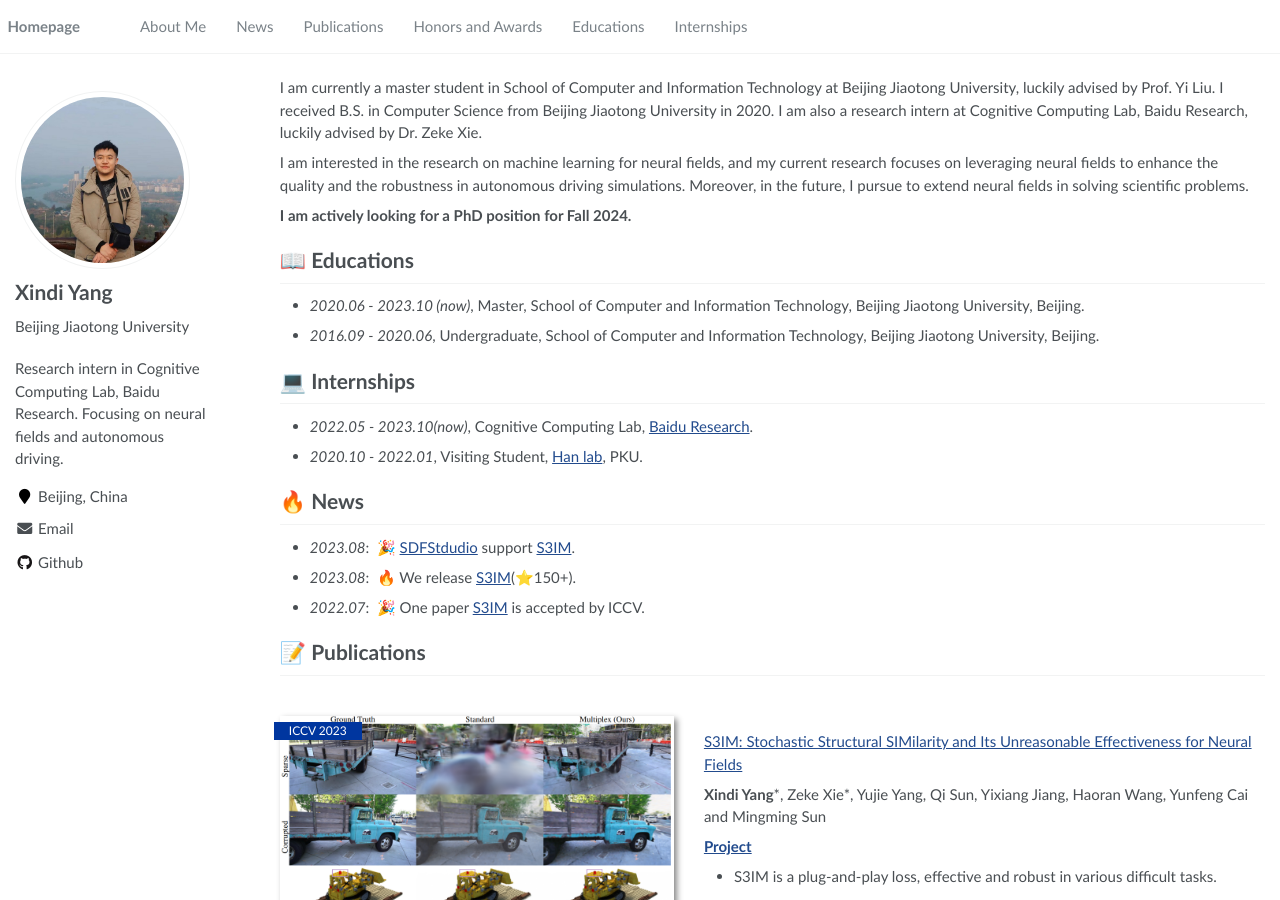
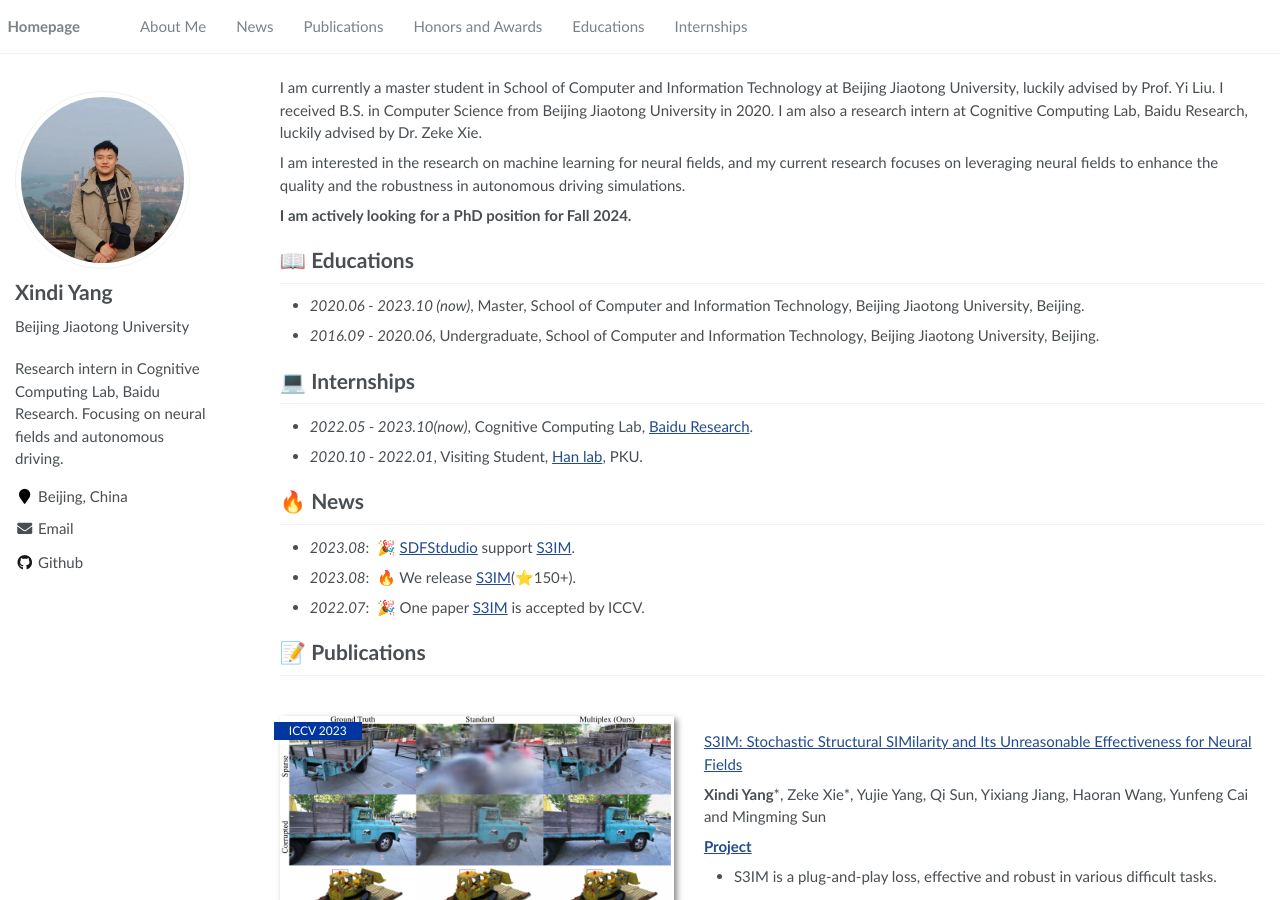
Before and after one commit to Madaoer/Madaoer.github.io, a Jekyll site: the page built from _pages/about.md, in a window 1280 px wide and 900 px high. Built offline with Jekyll 4.4.1, drawn with Linux system fonts in a browser that asks for light colours; comment, search, counter and statistics services are not loaded.

Commit message:
Update about.md

```diff
--- a/_pages/about.md
+++ b/_pages/about.md
@@ -19,7 +19,7 @@ redirect_from:
 
 I am currently a master student in School of Computer and Information Technology at Beijing Jiaotong University, luckily advised by Prof. Yi Liu. I received B.S. in Computer Science from Beijing Jiaotong University in 2020. I am also a research intern at Cognitive Computing Lab, Baidu Research, luckily advised by Dr. Zeke Xie.
 
-I am interested in the research on machine learning for neural fields, and my current research focuses on leveraging neural fields to enhance the quality and the robustness in autonomous driving simulations. Moreover, in the future, I pursue to extend neural fields in solving scientific problems.
+I am interested in the research on machine learning for neural fields, and my current research focuses on leveraging neural fields to enhance the quality and the robustness in autonomous driving simulations.
 
 **I am actively looking for a PhD position for Fall 2024.**
 
```
